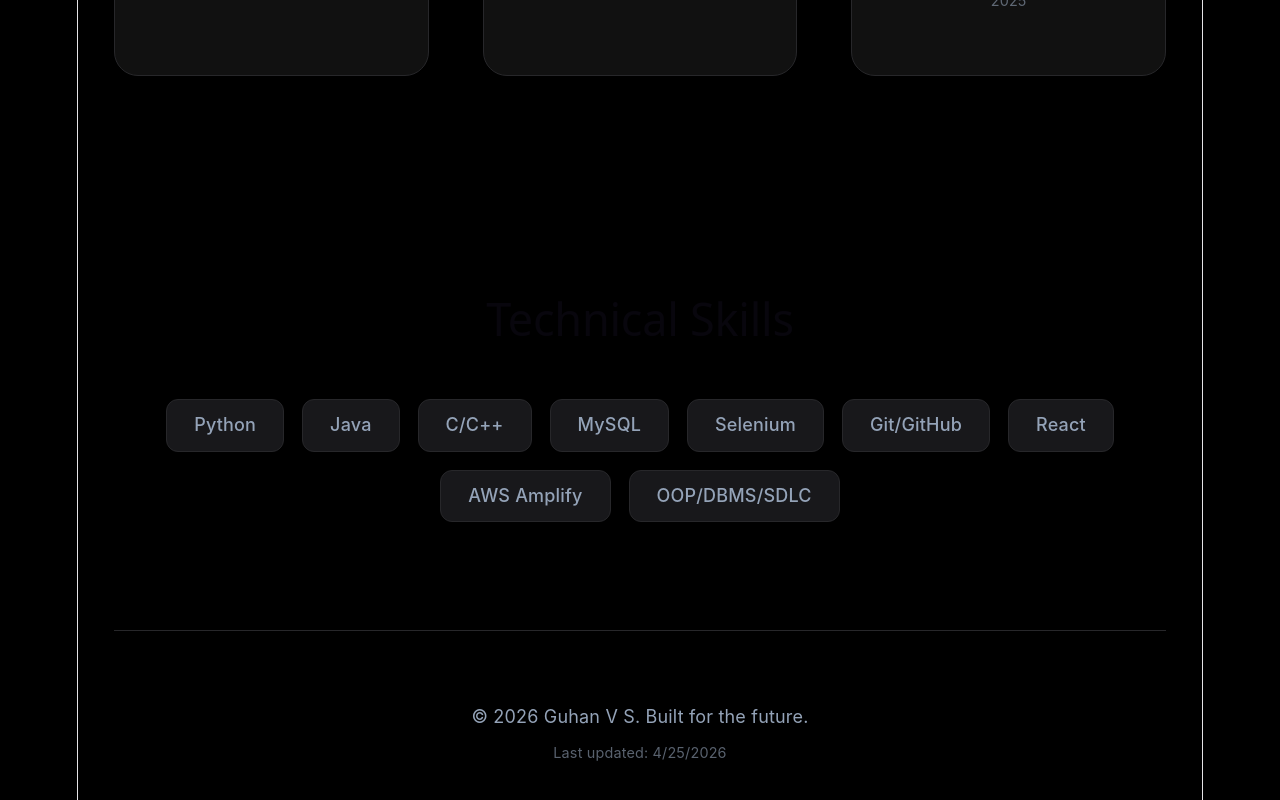
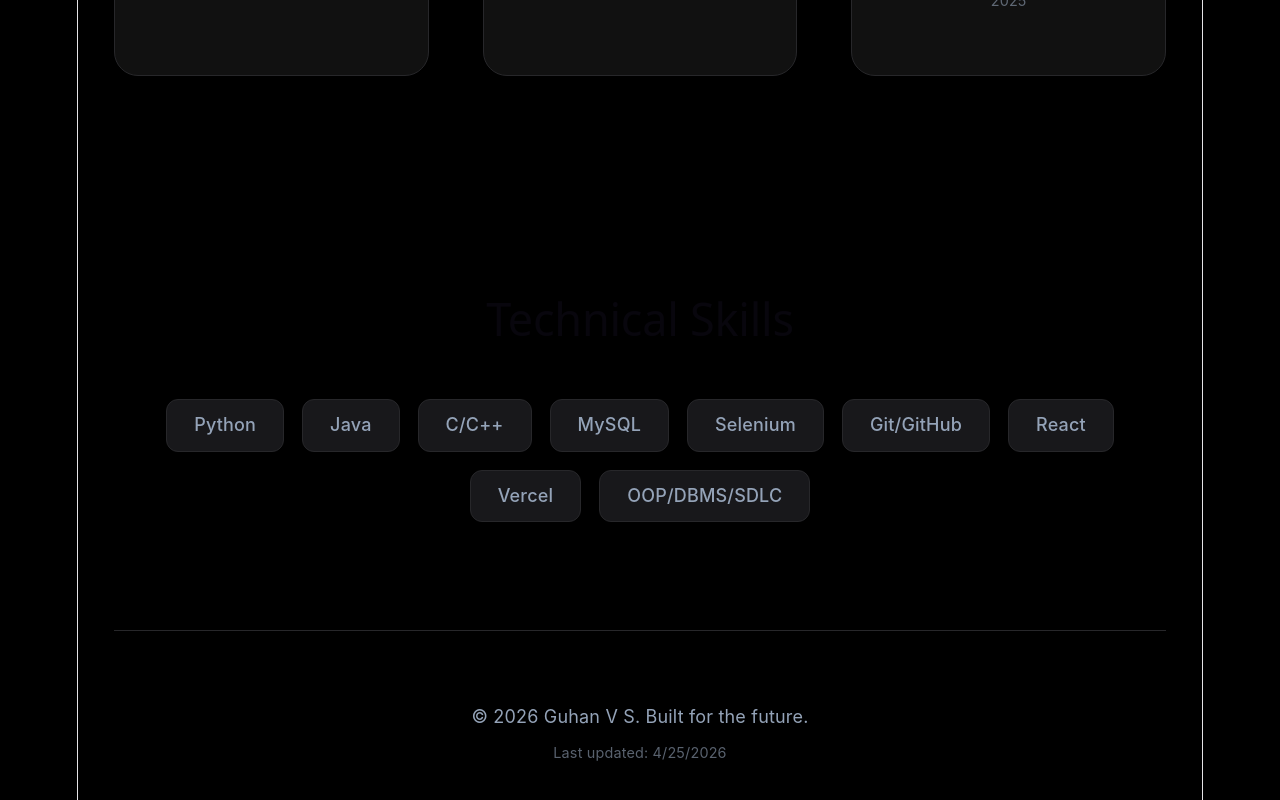
Before and after one commit to Guhan-VS/Portfolio, a React app: page / in a window 1280 px wide. Shown: the part 4096-4896 px from the top of the page. Built offline with nearby package versions, Linux system fonts and the light colour scheme; the HTML template or start-up script is replaced by a standard one.

Commit message:
Changing hosting to Vercel and updating portfolio content

```diff
--- a/src/App.tsx
+++ b/src/App.tsx
@@ -122,7 +122,7 @@ function App() {
             <span>Selenium</span>
             <span>Git/GitHub</span>
             <span>React</span>
-            <span>AWS Amplify</span>
+            <span>Vercel</span>
             <span>OOP/DBMS/SDLC</span>
           </div>
         </section>
```
Also changed, not shown: 1 other file (tests, documents, lock files or other folders).
